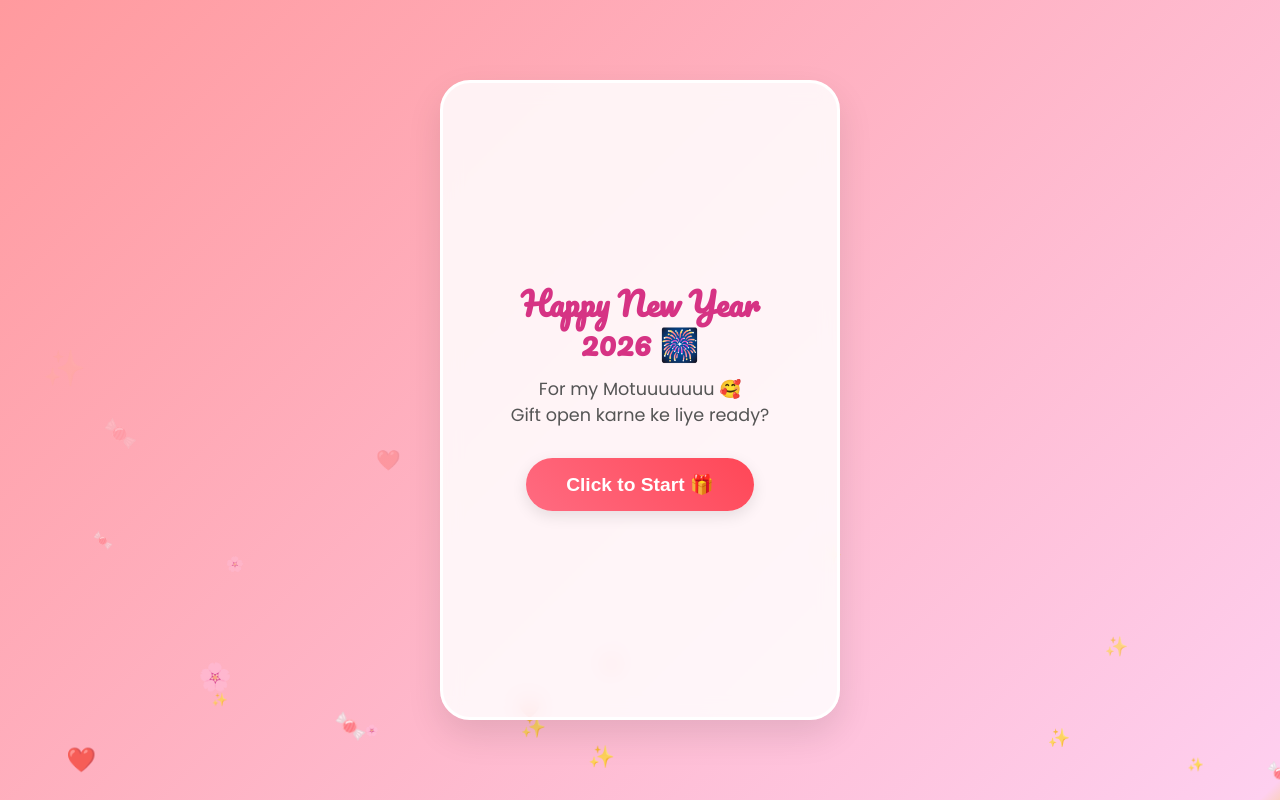
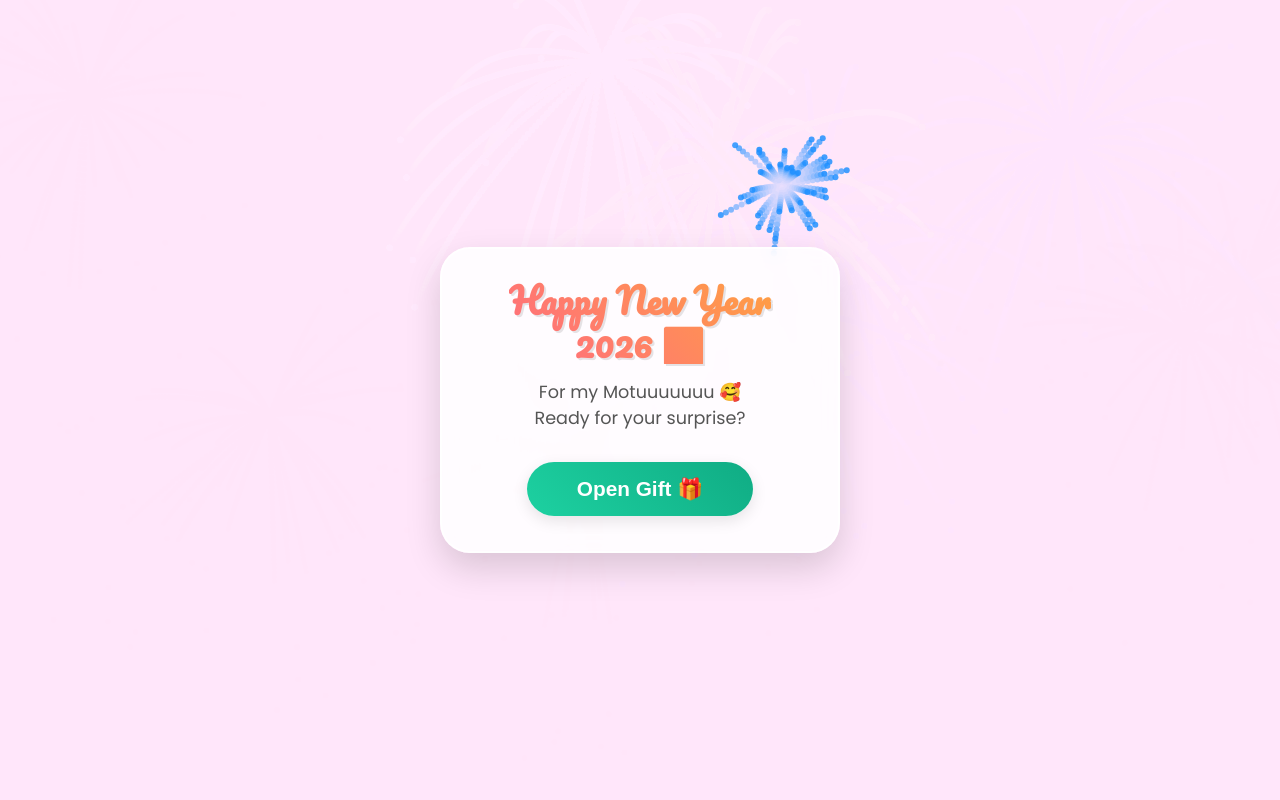
Before and after one commit to mohit-gautam7/mohit, a plain HTML site: page index.html in a window 1280 px wide. Drawn offline with Linux system fonts and the light colour scheme.

Commit message:
Update index.html

```diff
--- a/index.html
+++ b/index.html
@@ -2,7 +2,9 @@
 <html lang="en">
 <head>
     <meta charset="UTF-8">
-    <meta name="viewport" content="width=device-width, initial-scale=1.0">
+    <meta name="viewport" content="width=device-width, initial-scale=1.0, maximum-scale=1.0, user-scalable=no">
+    <meta name="theme-color" content="#ff9a9e">
+    <meta name="mobile-web-app-capable" content="yes">
     <title>For Motuuuuuuu ❤️</title>
     <style>
         @import url('https://fonts.googleapis.com/css2?family=Pacifico&family=Poppins:wght@400;600&display=swap');
@@ -10,82 +12,89 @@
         * { margin: 0; padding: 0; box-sizing: border-box; }
 
         body {
-            background: linear-gradient(135deg, #ff9a9e 0%, #fecfef 99%, #fad0c4 100%);
+            /* Cute Pastel Gradient Background */
+            background: linear-gradient(135deg, #ff9a9e 0%, #fecfef 50%, #a18cd1 100%);
             font-family: 'Poppins', sans-serif;
-            overflow: hidden; /* Prevents scrolling, forces interaction */
-            height: 100vh;
+            overflow: hidden;
+            height: 100dvh; /* Dynamic Height for Mobile */
+            width: 100vw;
             display: flex;
             justify-content: center;
             align-items: center;
+            position: relative;
         }
 
-        /* --- BACKGROUND PARTICLES --- */
-        .particle {
+        /* --- FIREWORKS CANVAS (BACKGROUND) --- */
+        #fireworksCanvas {
             position: absolute;
+            top: 0;
+            left: 0;
+            width: 100%;
+            height: 100%;
+            z-index: 0; /* Behind everything */
             pointer-events: none;
-            animation: floatUp 8s linear infinite;
-            opacity: 0.6;
-            z-index: 0;
-        }
-        @keyframes floatUp {
-            0% { transform: translateY(100vh) scale(0.5); opacity: 0; }
-            50% { opacity: 0.8; }
-            100% { transform: translateY(-10vh) scale(1.2); opacity: 0; }
-        }
-
-        /* --- FIREWORKS EFFECT --- */
-        .spark {
-            position: absolute; width: 6px; height: 6px; border-radius: 50%;
-            background: gold; pointer-events: none; z-index: 9999;
-            animation: explode 1s ease-out forwards;
-        }
-        @keyframes explode {
-            to { transform: translate(var(--x), var(--y)) scale(0); opacity: 0; }
         }
 
         /* --- MAIN CARD CONTAINER --- */
         .card-container {
             width: 90%;
             max-width: 400px;
-            height: 80vh;
+            height: auto;
+            min-height: 60vh;
             position: relative;
             z-index: 10;
+            display: flex;
+            justify-content: center;
+            align-items: center;
         }
 
         .screen {
             position: absolute;
-            top: 0; left: 0;
-            width: 100%; height: 100%;
+            width: 100%;
             display: flex;
             flex-direction: column;
             justify-content: center;
             align-items: center;
-            background: rgba(255, 255, 255, 0.85);
-            backdrop-filter: blur(10px);
+            background: rgba(255, 255, 255, 0.85); /* Glass effect */
+            backdrop-filter: blur(8px);
             border-radius: 30px;
-            padding: 20px;
-            box-shadow: 0 15px 35px rgba(0,0,0,0.1);
-            border: 3px solid #fff;
-            transition: transform 0.5s ease, opacity 0.5s ease;
+            padding: 30px 20px;
+            box-shadow: 0 15px 35px rgba(0,0,0,0.15);
+            border: 2px solid rgba(255,255,255,0.8);
+            transition: transform 0.5s cubic-bezier(0.68, -0.55, 0.27, 1.55), opacity 0.5s;
             text-align: center;
         }
-        .hidden { transform: scale(0.8); opacity: 0; pointer-events: none; z-index: -1; }
-        .active { transform: scale(1); opacity: 1; z-index: 5; }
+
+        .hidden {
+            transform: scale(0.5) translateY(100px);
+            opacity: 0;
+            pointer-events: none;
+            z-index: -1;
+        }
+
+        .active {
+            transform: scale(1) translateY(0);
+            opacity: 1;
+            z-index: 5;
+        }
 
         /* --- TYPOGRAPHY --- */
         h1 {
             font-family: 'Pacifico', cursive;
-            color: #d63384;
-            font-size: 2rem;
+            background: -webkit-linear-gradient(45deg, #ff6b81, #ff9f43);
+            -webkit-background-clip: text;
+            -webkit-text-fill-color: transparent;
+            font-size: 2.2rem;
             margin-bottom: 15px;
             line-height: 1.2;
+            filter: drop-shadow(2px 2px 0px rgba(0,0,0,0.1));
         }
-        p { color: #555; font-size: 1.1rem; margin-bottom: 25px; }
+        p { color: #555; font-size: 1.1rem; margin-bottom: 25px; line-height: 1.5; }
 
         /* --- FLIP CARDS --- */
         .flip-box {
             background-color: transparent;
-            width: 280px; height: 380px;
+            width: 260px; height: 360px;
             perspective: 1000px;
             cursor: pointer;
             margin-bottom: 20px;
@@ -105,36 +114,39 @@
             box-shadow: 0 10px 20px rgba(0,0,0,0.1);
         }
         .flip-front { background: linear-gradient(45deg, #ff9a9e, #fad0c4); color: white; }
-        .flip-front span { font-size: 4rem; }
-        .flip-back { background: white; transform: rotateY(180deg); padding: 5px; }
-        .media-content { width: 100%; height: 85%; object-fit: cover; border-radius: 15px; }
+        .flip-front span { font-size: 4rem; animation: bounce 2s infinite; }
+        .flip-back { background: white; transform: rotateY(180deg); padding: 5px; overflow: hidden; }
+        .media-content { width: 100%; height: 85%; object-fit: cover; border-radius: 15px 15px 0 0; }
         .caption { height: 15%; display: flex; align-items: center; justify-content: center; color: #d63384; font-weight: bold; }
+
+        @keyframes bounce { 0%, 100% {transform: translateY(0);} 50% {transform: translateY(-10px);} }
 
         /* --- BUTTONS --- */
         .btn {
-            padding: 12px 30px; border: none; border-radius: 50px;
+            padding: 12px 35px; border: none; border-radius: 50px;
             font-size: 1rem; font-weight: 600; cursor: pointer;
             transition: transform 0.2s; margin: 5px;
             box-shadow: 0 5px 15px rgba(0,0,0,0.1);
         }
-        .btn:active { transform: scale(0.95); }
-        .btn-primary { background: #ff6b81; color: white; }
+        .btn:active { transform: scale(0.9); }
+        .btn-primary { background: linear-gradient(45deg, #ff6b81, #ff4757); color: white; }
         .btn-secondary { background: #f1f2f6; color: #333; }
-        .btn-start { background: linear-gradient(45deg, #ff6b81, #ff4757); color: white; font-size: 1.2rem; padding: 15px 40px; }
+        .btn-start { background: linear-gradient(45deg, #1dd1a1, #10ac84); color: white; font-size: 1.3rem; padding: 15px 50px; }
 
         /* --- POPUPS (MODALS) --- */
         .modal-overlay {
             position: fixed; top: 0; left: 0; width: 100%; height: 100%;
-            background: rgba(0,0,0,0.6);
+            background: rgba(0,0,0,0.7);
             display: flex; justify-content: center; align-items: center;
             z-index: 1000;
             opacity: 0; pointer-events: none;
             transition: opacity 0.3s;
+            backdrop-filter: blur(5px);
         }
         .modal-overlay.show { opacity: 1; pointer-events: auto; }
 
         .modal-box {
-            background: white; width: 85%; max-width: 350px;
+            background: white; width: 85%; max-width: 320px;
             padding: 30px; border-radius: 25px;
             text-align: center;
             transform: scale(0.8); transition: transform 0.3s cubic-bezier(0.175, 0.885, 0.32, 1.275);
@@ -149,23 +161,23 @@
         }
 
         /* --- SAD ANIMATION --- */
-        .sad-emoji { font-size: 4rem; display: block; margin: 10px 0; animation: cry 1.5s infinite; }
+        .sad-emoji { font-size: 5rem; display: block; margin: 15px 0; animation: cry 1.5s infinite; }
         @keyframes cry {
-            0% { transform: translateY(0); } 50% { transform: translateY(10px); } 100% { transform: translateY(0); }
+            0% { transform: translateY(0); } 50% { transform: translateY(10px); opacity: 0.8; } 100% { transform: translateY(0); opacity: 1; }
         }
 
     </style>
 </head>
 <body>
 
-    <div id="particles"></div>
+    <canvas id="fireworksCanvas"></canvas>
 
     <div class="card-container">
 
         <div id="screen-1" class="screen active">
             <h1>Happy New Year<br>2026 🎆</h1>
-            <p>For my Motuuuuuuu 🥰<br>Gift open karne ke liye ready?</p>
-            <button class="btn btn-start" onclick="openGate()">Click to Start 🎁</button>
+            <p>For my Motuuuuuuu 🥰<br>Ready for your surprise?</p>
+            <button class="btn btn-start" onclick="startExperience()">Open Gift 🎁</button>
         </div>
 
         <div id="screen-2" class="screen hidden">
@@ -257,7 +269,7 @@
 
     <div id="bye-modal" class="modal-overlay">
         <div class="modal-box">
-            <h1>Theek hai...<br>Bye Bye 😔</h1>
+            <h1 style="color: #ff4757;">Theek hai...<br>Bye Bye 😔</h1>
             <div class="sad-emoji">😭 😭 😭</div>
             <p>Happy New Year<br>V ke saath hi manao 🎆</p>
         </div>
@@ -276,7 +288,108 @@
     </audio>
 
 <script>
-    // --- VARIABLES ---
+    // --- 1. FULL SCREEN & AUDIO TRIGGER ---
+    function startExperience() {
+        // Attempt to trigger Full Screen for Android
+        const elem = document.documentElement;
+        if (elem.requestFullscreen) {
+            elem.requestFullscreen().catch((err) => console.log("Fullscreen denied", err));
+        } else if (elem.webkitRequestFullscreen) { /* Safari */
+            elem.webkitRequestFullscreen();
+        } else if (elem.msRequestFullscreen) { /* IE11 */
+            elem.msRequestFullscreen();
+        }
+
+        // Trigger Gate Popup
+        openGate();
+
+        // Start Audio (User Interaction Required)
+        document.getElementById('bgMusic').play().catch((e)=>console.log("Audio waiting for interaction"));
+    }
+
+    // --- 2. ADVANCED CANVAS FIREWORKS SYSTEM ---
+    const canvas = document.getElementById('fireworksCanvas');
+    const ctx = canvas.getContext('2d');
+    let particles = [];
+
+    // Resize canvas to fill screen
+    function resizeCanvas() {
+        canvas.width = window.innerWidth;
+        canvas.height = window.innerHeight;
+    }
+    window.addEventListener('resize', resizeCanvas);
+    resizeCanvas();
+
+    // Vibrant Colors for Firecrackers
+    const colors = ['#ff0043', '#14fc56', '#1e90ff', '#ff7e00', '#ffff00', '#9900ff', '#ffffff'];
+
+    class Particle {
+        constructor(x, y, color) {
+            this.x = x;
+            this.y = y;
+            this.color = color;
+            // Random velocity spread
+            const angle = Math.random() * Math.PI * 2;
+            const speed = Math.random() * 5 + 2;
+            this.vx = Math.cos(angle) * speed;
+            this.vy = Math.sin(angle) * speed;
+            this.alpha = 1;
+            this.gravity = 0.05;
+            this.friction = 0.98;
+        }
+        draw() {
+            ctx.save();
+            ctx.globalAlpha = this.alpha;
+            ctx.beginPath();
+            ctx.arc(this.x, this.y, 3, 0, Math.PI * 2);
+            ctx.fillStyle = this.color;
+            ctx.fill();
+            ctx.restore();
+        }
+        update() {
+            this.vx *= this.friction;
+            this.vy *= this.friction;
+            this.vy += this.gravity;
+            this.x += this.vx;
+            this.y += this.vy;
+            this.alpha -= 0.015; // Fade out
+        }
+    }
+
+    function launchFirework() {
+        // Create an explosion at random position
+        const x = Math.random() * canvas.width;
+        const y = Math.random() * (canvas.height * 0.6); // Top 60% of screen
+        const color = colors[Math.floor(Math.random() * colors.length)];
+
+        for (let i = 0; i < 40; i++) { // 40 particles per explosion
+            particles.push(new Particle(x, y, color));
+        }
+    }
+
+    function animateFireworks() {
+        ctx.fillStyle = 'rgba(255, 230, 250, 0.2)'; // Light trail effect (matches pastel bg)
+        ctx.fillRect(0, 0, canvas.width, canvas.height); // Clear screen slightly
+
+        particles.forEach((p, index) => {
+            if (p.alpha <= 0) {
+                particles.splice(index, 1);
+            } else {
+                p.update();
+                p.draw();
+            }
+        });
+
+        // Randomly launch new fireworks (approx every 40 frames)
+        if (Math.random() < 0.05) {
+            launchFirework();
+        }
+
+        requestAnimationFrame(animateFireworks);
+    }
+    animateFireworks(); // Start animation loop
+
+    // --- 3. GATE LOGIC (THE PRANK) ---
     const gateSlangs = [
         "Soch lo 😏",
         "Neutral bhi NO hi hota hai waise 😜",
@@ -290,41 +403,56 @@
     ];
     let gateIndex = 0;
 
-    // --- BACKGROUND PARTICLES ---
-    function createParticles() {
-        const container = document.getElementById('particles');
-        const icons = ['❤️', '✨', '🌸', '🍬'];
-        for(let i=0; i<20; i++){
-            let p = document.createElement('div');
-            p.className = 'particle';
-            p.innerText = icons[Math.floor(Math.random()*icons.length)];
-            p.style.left = Math.random()*100 + 'vw';
-            p.style.animationDuration = (Math.random()*5 + 5) + 's';
-            p.style.fontSize = (Math.random()*20 + 10) + 'px';
-            container.appendChild(p);
+    function openGate() {
+        document.getElementById('gate-modal').classList.add('show');
+    }
+
+    function handleGate(isYes) {
+        const gateBox = document.getElementById('gate-box');
+        const gateText = document.getElementById('gate-text');
+
+        if (isYes) {
+            document.getElementById('gate-modal').classList.remove('show');
+            nextScreen(2); // Go to first card
+            // Trigger a massive firework celebration
+            for(let i=0; i<5; i++) setTimeout(launchFirework, i*200);
+        } else {
+            // Negative response effect
+            gateBox.classList.add('shake');
+            setTimeout(() => gateBox.classList.remove('shake'), 500);
+            launchFirework(); // Mocking firework
+
+            if (gateIndex < gateSlangs.length) {
+                gateText.innerText = gateSlangs[gateIndex];
+                gateIndex++;
+            } else {
+                // Show Bye Bye
+                document.getElementById('gate-modal').classList.remove('show');
+                document.getElementById('bye-modal').classList.add('show');
+
+                setTimeout(() => {
+                    document.getElementById('bye-modal').classList.remove('show');
+                    document.getElementById('gate-modal').classList.add('show');
+                    gateText.innerText = "Mazaak tha! Ab YES bolo jaldi 😜";
+                    gateIndex = 0;
+                }, 5000);
+            }
         }
     }
-    createParticles();
 
-    // --- NAVIGATION ---
+    // --- 4. NAVIGATION LOGIC ---
     function nextScreen(id) {
-        // Hide all screens
         document.querySelectorAll('.screen').forEach(s => {
             s.classList.remove('active');
             s.classList.add('hidden');
         });
-        // Show target screen
         const target = document.getElementById('screen-' + id);
         target.classList.remove('hidden');
         target.classList.add('active');
-
-        // Play music on first interaction if not playing
-        document.getElementById('bgMusic').play().catch(()=>{});
     }
 
     function flipCard(card) {
         card.classList.toggle('flipped');
-        // If video, play it
         const vid = card.querySelector('video');
         if(vid) {
             if(card.classList.contains('flipped')) vid.play();
@@ -332,75 +460,17 @@
         }
     }
 
-    // --- GATE LOGIC (THE PRANK) ---
-    function openGate() {
-        document.getElementById('gate-modal').classList.add('show');
-        fireworks();
+    function showLovePopup() {
+        document.getElementById('love-modal').classList.add('show');
+        // Final massive celebration
+        for(let i=0; i<10; i++) setTimeout(launchFirework, i*100);
     }
 
-    function handleGate(isYes) {
-        const gateBox = document.getElementById('gate-box');
-        const gateText = document.getElementById('gate-text');
-
-        if (isYes) {
-            // SUCCESS
-            document.getElementById('gate-modal').classList.remove('show');
-            nextScreen(2); // Go to first card
-            fireworks();
-        } else {
-            // FAIL / PRANK
-            fireworks(); // Visuals for fun
-
-            // Add shake animation
-            gateBox.classList.add('shake');
-            setTimeout(() => gateBox.classList.remove('shake'), 500);
-
-            if (gateIndex < gateSlangs.length) {
-                // Show next slang
-                gateText.innerText = gateSlangs[gateIndex];
-                gateIndex++;
-            } else {
-                // TRIGGER BYE BYE
-                document.getElementById('gate-modal').classList.remove('show');
-                document.getElementById('bye-modal').classList.add('show');
-
-                // Reset after 5 seconds so they can actually continue
-                setTimeout(() => {
-                    document.getElementById('bye-modal').classList.remove('show');
-                    document.getElementById('gate-modal').classList.add('show');
-                    gateText.innerText = "Mazaak tha! Ab YES bolo jaldi 😜";
-                    gateIndex = 0; // Reset logic
-                }, 5000);
-            }
-        }
-    }
-
-    // --- FINAL LOVE POPUP ---
-    function showLovePopup() {
-        document.getElementById('love-modal').classList.add('show');
-        fireworks();
-    }
     function closeAll() {
         document.getElementById('love-modal').classList.remove('show');
         alert("Happy New Year! ❤️");
     }
 
-    // --- VISUAL EFFECTS (FIREWORKS) ---
-    function fireworks() {
-        for(let i=0; i<30; i++) {
-            let s = document.createElement('div');
-            s.className = 'spark';
-            s.style.left = '50%';
-            s.style.top = '50%';
-            let x = (Math.random() - 0.5) * 500 + 'px';
-            let y = (Math.random() - 0.5) * 500 + 'px';
-            s.style.setProperty('--x', x);
-            s.style.setProperty('--y', y);
-            document.body.appendChild(s);
-            setTimeout(() => s.remove(), 1000);
-        }
-    }
 </script>
-
 </body>
 </html>
```
